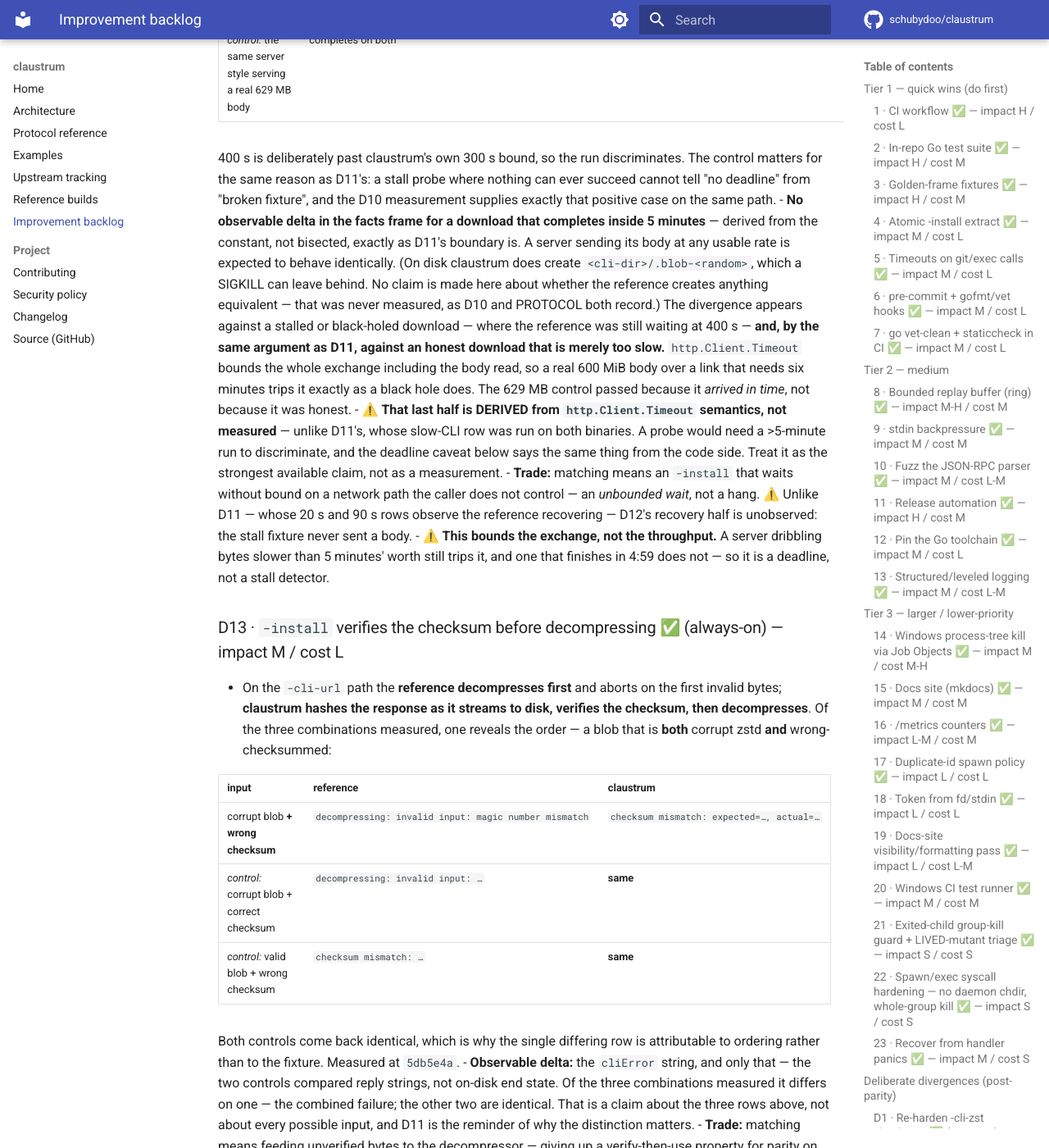
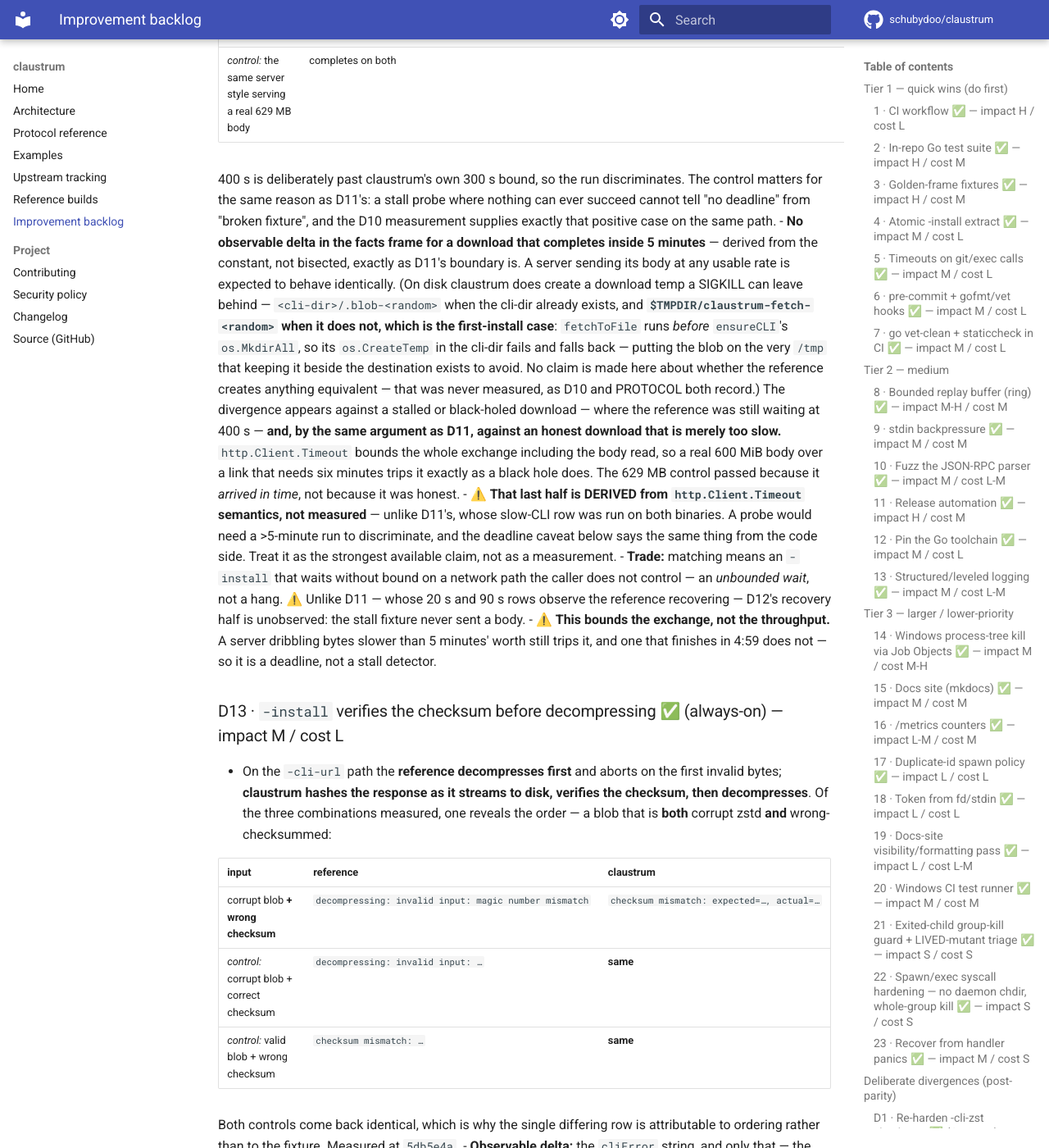
Before and after one commit to schubydoo/claustrum, an MkDocs documentation site: the page built from docs/IMPROVEMENTS.md, in a window 1280 px wide and 1400 px high, scrolled down 22850 px. Shown: the whole window at 82% size. Built offline with MkDocs 1.6.1 and Material for MkDocs 9.7.7, drawn with Linux system fonts in a browser that asks for light colours; comment, search, counter and statistics services are not loaded; some of the changed text lies outside the part shown.

Commit message:
docs: the download temp is not in the cli-dir on a first install
The D12 parenthetical said claustrum creates <cli-dir>/.blob-<random>, full
stop. On a first -cli-url install it does not: fetchToFile runs at install.go:165
and ensureCLI creates the cli-dir at :193, so os.CreateTemp in the cli-dir fails
with ENOENT and falls back to $TMPDIR/claustrum-fetch-<random>. Verified against
the ordering; fetchToFile's own doc comment already stated the mechanism.

Two things the unqualified sentence cost a reader. The SIGKILL leftover is the
whole point of that parenthetical, and a first install with a large download is
exactly when one happens -- so someone looking in the cli-dir finds nothing and
concludes the install cleaned up after itself. And the tmpfs argument silently
does not hold there: the blob is kept beside the destination precisely because
/tmp is a tmpfs on many hosts, and on the fallback path it lands on that tmpfs
anyway, out of reach of both the sweep and the prune.

Peak RSS stays flat either way, since tmpfs pages are page cache rather than
process RSS, so the 886 MB -> 10 MB figure is unaffected. D13 cited the cli-dir
location as the basis for that figure, which no longer follows, so it now cites
the temp file without asserting where it lands and says RSS rather than memory.

Fixed in all four copies plus install.go's own tmpfs paragraph. The review
flagged only the D12 one and explicitly declined to raise the two older copies
as out of scope -- but this is one claim in four places, and fixing a subset is
the partial-propagation defect this branch has spent seven rounds on. Scope
discipline is for separate claims needing separate work, not for copies of the
same sentence.

Co-Authored-By: Claude Opus 5 <noreply@anthropic.com>

```diff
--- a/docs/IMPROVEMENTS.md
+++ b/docs/IMPROVEMENTS.md
@@ -836,7 +836,9 @@ completes it with `git.worktree_remove`, which shares the predicate
   `-install` unbounded in memory — measured on claustrum, and reason enough on its
   own; the reference's own memory behaviour was never measured and no claim about
   it is needed here. So the blob is a
-  **path** throughout: the download streams to `<cli-dir>/.blob-<random>` and is
+  **path** throughout: the download streams to `<cli-dir>/.blob-<random>` — or to
+  `$TMPDIR/claustrum-fetch-<random>` on a first install, since `fetchToFile` runs
+  before the cli-dir is created — and is
   hashed as it arrives, the local blob is hashed in one bounded pass, and
   `zstdDecompress` opens the path. A path rather than a reader because `ensureCLI`
   retries `stageAndInstall` once and needs a source readable **twice**.
@@ -1017,10 +1019,14 @@ completes it with `git.worktree_remove`, which shares the predicate
 - **No observable delta in the facts frame for a download that completes inside
   5 minutes** — derived from the constant, not bisected, exactly as D11's boundary
   is. A server sending its body at any usable rate is expected to behave
-  identically. (On disk claustrum does create `<cli-dir>/.blob-<random>`, which a
-  SIGKILL can leave behind. No claim is made here about whether the reference
-  creates anything equivalent — that was never measured, as D10 and PROTOCOL both
-  record.) The divergence appears
+  identically. (On disk claustrum does create a download temp a SIGKILL can leave
+  behind — `<cli-dir>/.blob-<random>` when the cli-dir already exists, and
+  **`$TMPDIR/claustrum-fetch-<random>` when it does not, which is the first-install
+  case**: `fetchToFile` runs *before* `ensureCLI`'s `os.MkdirAll`, so its
+  `os.CreateTemp` in the cli-dir fails and falls back — putting the blob on the
+  very `/tmp` that keeping it beside the destination exists to avoid. No claim is
+  made here about whether the reference creates anything equivalent — that was
+  never measured, as D10 and PROTOCOL both record.) The divergence appears
   against a stalled or black-holed download — where the reference was still
   waiting at 400 s — **and, by the same argument as D11, against an honest
   download that is merely too slow.** `http.Client.Timeout` bounds the whole
@@ -1064,8 +1070,8 @@ completes it with `git.worktree_remove`, which shares the predicate
 - **Trade:** matching means feeding unverified bytes to the decompressor — giving
   up a verify-then-use property for parity on an input no honest caller produces.
 - **The memory cost of verifying first is one pass, not a buffer.** The download
-  streams to `<cli-dir>/.blob-<random>` and is hashed on the way past (D10), so
-  peak memory is flat in the blob size — measured 886 MB → 10 MB on a 400 MiB
+  streams to a temp file and is hashed on the way past (D10), so peak **RSS** is
+  flat in the blob size — measured 886 MB → 10 MB on a 400 MiB
   payload. Verifying before decompressing therefore costs one full read of the
   blob from disk before decompression starts, and nothing resident. **No claim is
   made here about the reference's own memory behaviour**: whether it streams,
```
Also changed, not shown: docs/PROTOCOL.md (+7 -1 lines), 1 other file.
